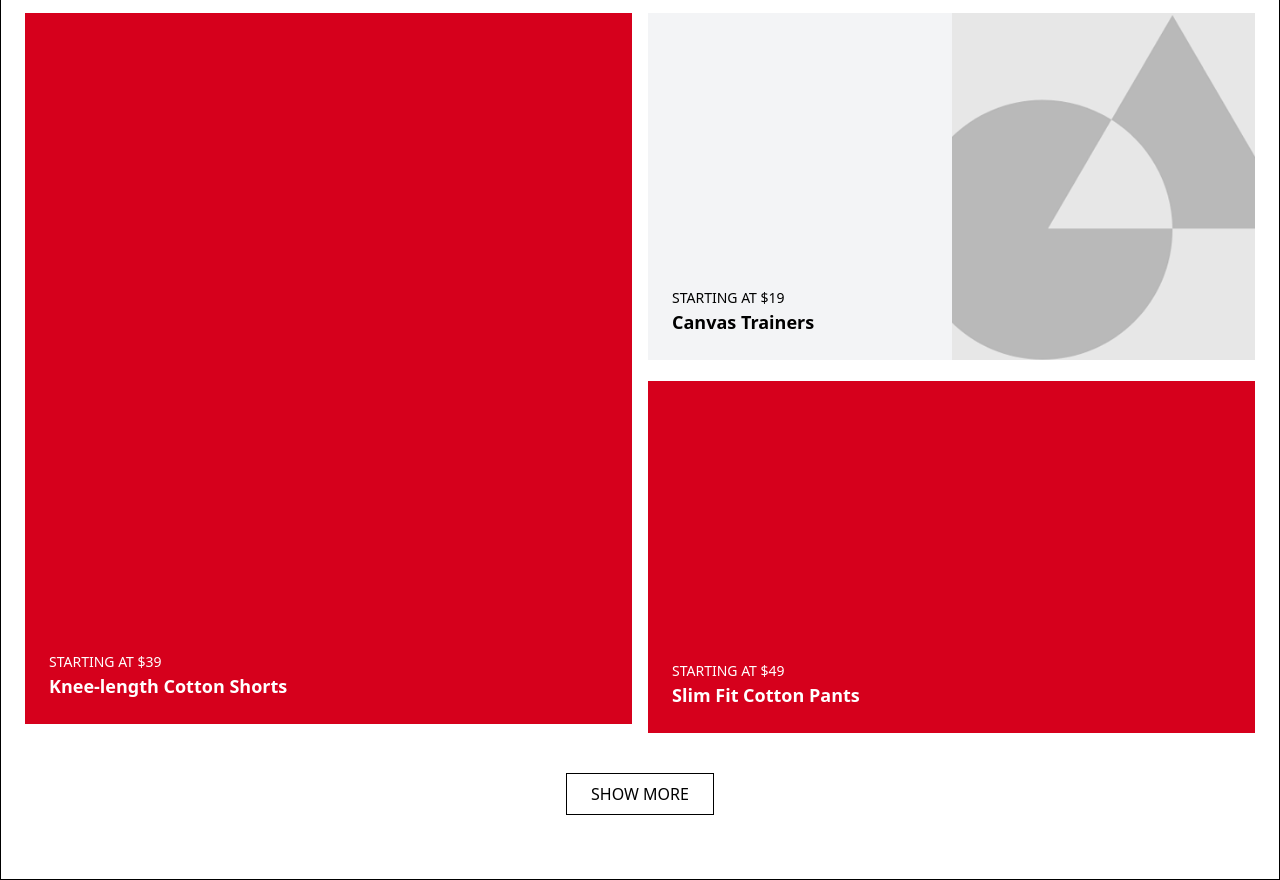
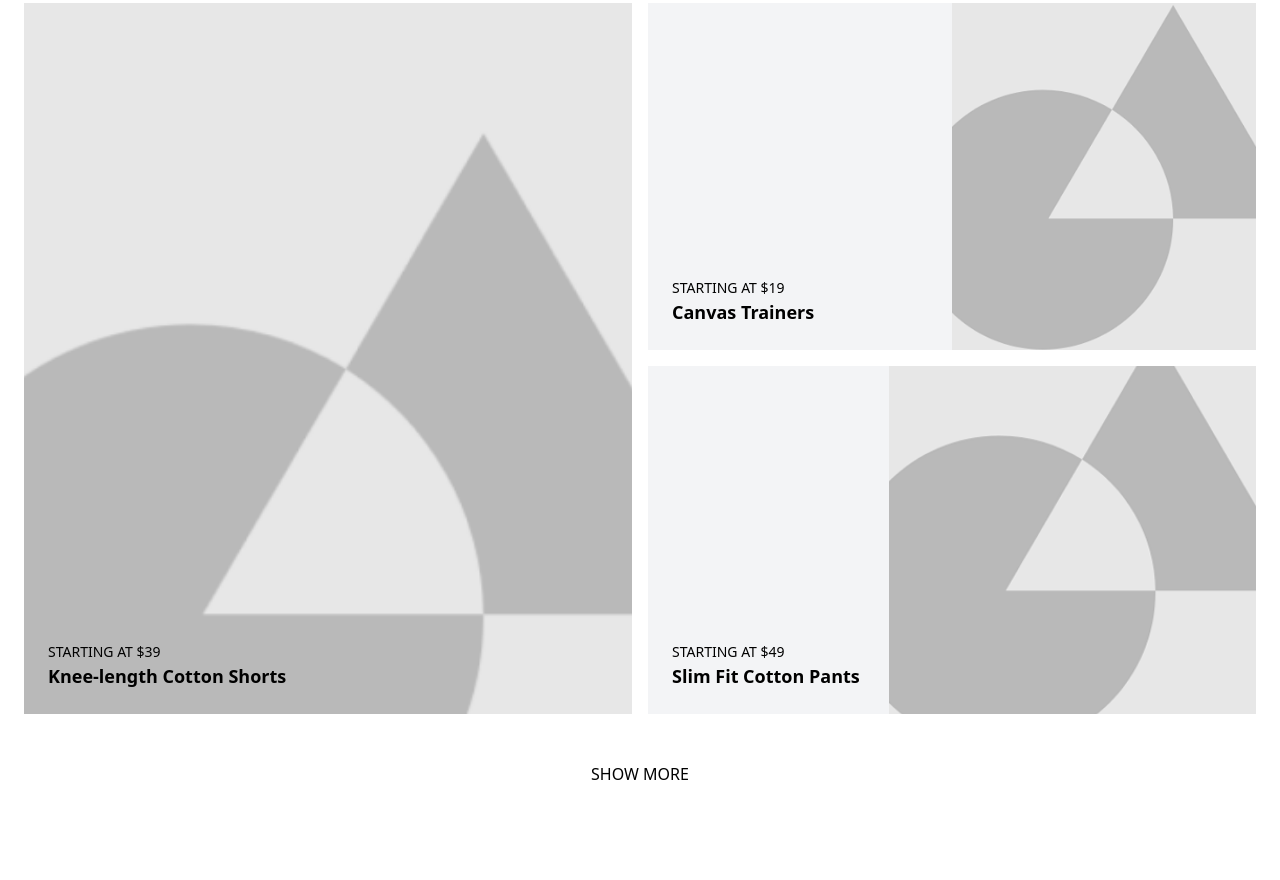
Before and after one commit to mdnayemurrashid07/look_book, a website: page index.html in a window 1280 px wide. Shown: the part 864-1744 px from the top of the page. After the commit the page ends 1722 px from the top, so only its background shows below. Drawn offline with Linux system fonts and the light colour scheme.

Commit message:
Grid Done

```diff
--- a/index.html
+++ b/index.html
@@ -6,7 +6,7 @@
     <link href="src/output.css" rel="stylesheet" />
   </head>
   <body>
-    <section class="max-w-7xl mx-auto px-6 py-16 border">
+    <section class="max-w-7xl mx-auto px-6 py-16">
       <h2 class="text-3xl font-semibold mb-10">LOOKBOOK</h2>
       <div class="grid grid-cols-12 grid-rows-12 gap-4">
         <div class="bg-[#D6001C] col-span-6 row-span-3 aspect-7/4 ">
@@ -15,13 +15,13 @@
                 <p class="text-sm">STARTING AT $39</p>
                 <h3 class="text-lg font-semibold">Men's Sportswear</h3>
             </div>
-            <img src="src/Image-1.png" alt="" class="w-2/3 h-full object-cover"/>
+            <img src="src/Image-1.png" alt="" class="w-4/5 h-full object-cover"/>
           </div>
         </div>
-        <div class="col-span-6 row-span-6 col-start-7 ">
+        <div class="col-span-6 row-span-6 col-start-7">
           <div class=" text-black h-full w-full relative z-10">
-            <img src="src/Image-2.png" alt="" class="w-full h-full object-cover aspect-7/8 absolute z-10 text-[#D6001C]"/>
-            <div class="absolute bottom-6 left-6  z-10" >
+            <img src="src/Image-2.png" alt="" class="w-full h-full object-cover absolute z-10"/>
+            <div class="absolute bottom-6 left-6 z-10" >
               <p class="text-sm">STARTING AT $39</p>
               <h3 class="text-lg font-semibold">Men's Sportswear</h3>
             </div>
@@ -37,8 +37,9 @@
           </div>
         </div>
         <div class="col-span-6 row-span-6 row-start-7">
-          <div class="bg-[#D6001C] flex items-end p-6 text-white aspect-700/820">
-            <div>
+          <div class="text-black h-full w-full relative z-10">
+            <img src="src/Image-2.png" alt="" class="w-full h-full object-cover absolute z-10"/>
+            <div class="absolute bottom-6 left-6 z-10">
               <p class="text-sm">STARTING AT $39</p>
               <h3 class="text-lg font-semibold">Knee-length Cotton Shorts</h3>
             </div>
@@ -53,21 +54,18 @@
             <img src="src/Image-3.png" alt="" class="w-1/2 h-full object-cover"/>
           </div>
         </div>
-        <div class="col-span-6 row-span-3 col-start-7 row-start-10">
-          <div
-            class="bg-[#D6001C] flex items-end p-6 text-white aspect-690/400"
-          >
-            <div>
+        <div class="bg-gray-100 col-span-6 row-span-3 col-start-7 row-start-10 aspect-7/4">
+          <div class="h-full w-full flex justify-center text-black">
+            <div class="w-1/2 h-full flex flex-col justify-end items-start p-6">
               <p class="text-sm">STARTING AT $49</p>
               <h3 class="text-lg font-semibold">Slim Fit Cotton Pants</h3>
             </div>
+            <img src="src/Image-3.png" alt="" class="w-4/5 h-full object-cover"/>
           </div>
         </div>
       </div>
       <div class="text-center mt-10">
-        <button
-          class="border px-6 py-2 hover:bg-black hover:text-white transition"
-        >
+        <button  class="px-6 py-2 hover:bg-black hover:text-white transition">
           SHOW MORE
         </button>
       </div>
```
Also changed, not shown: src/output.css.
